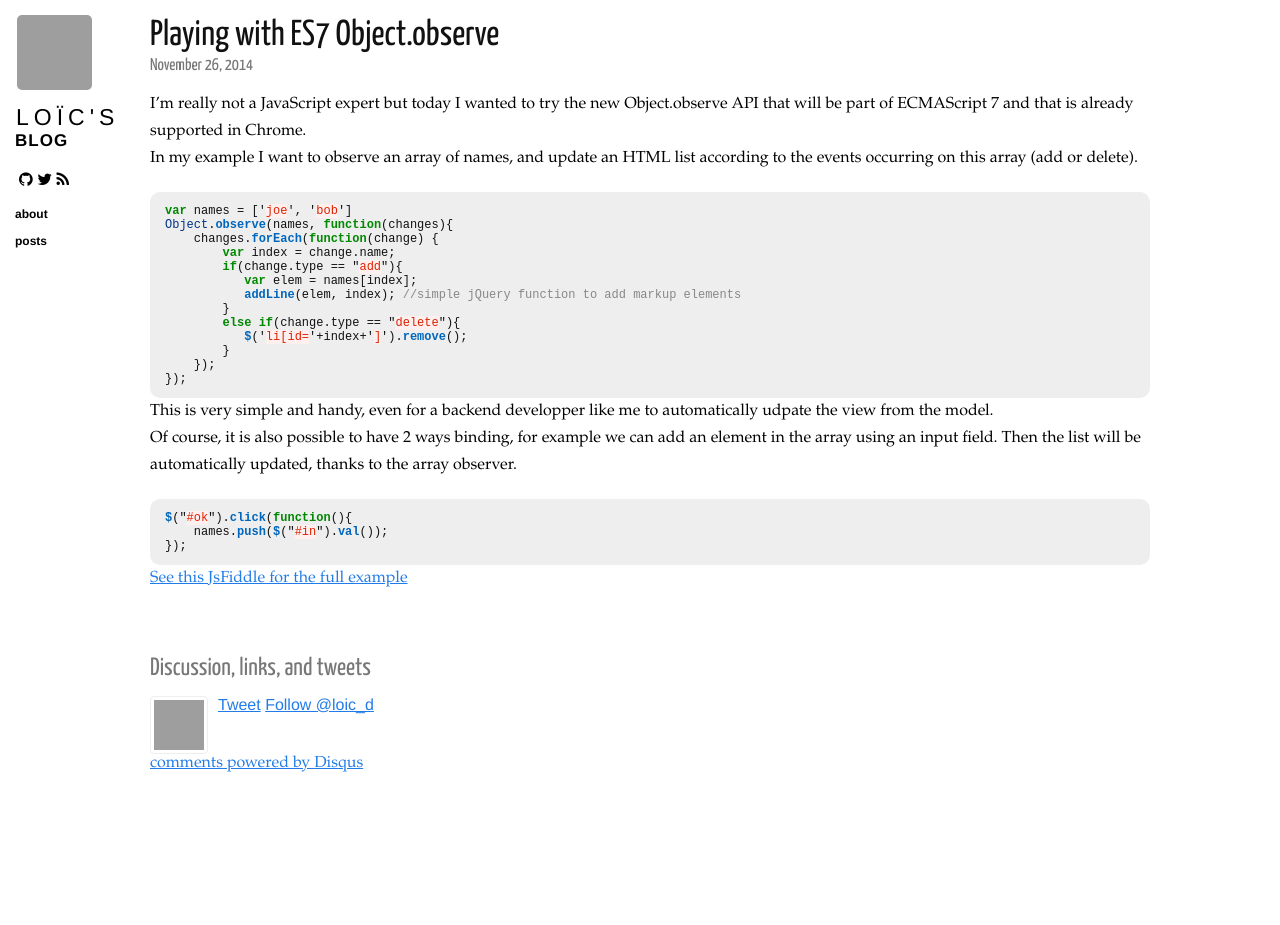
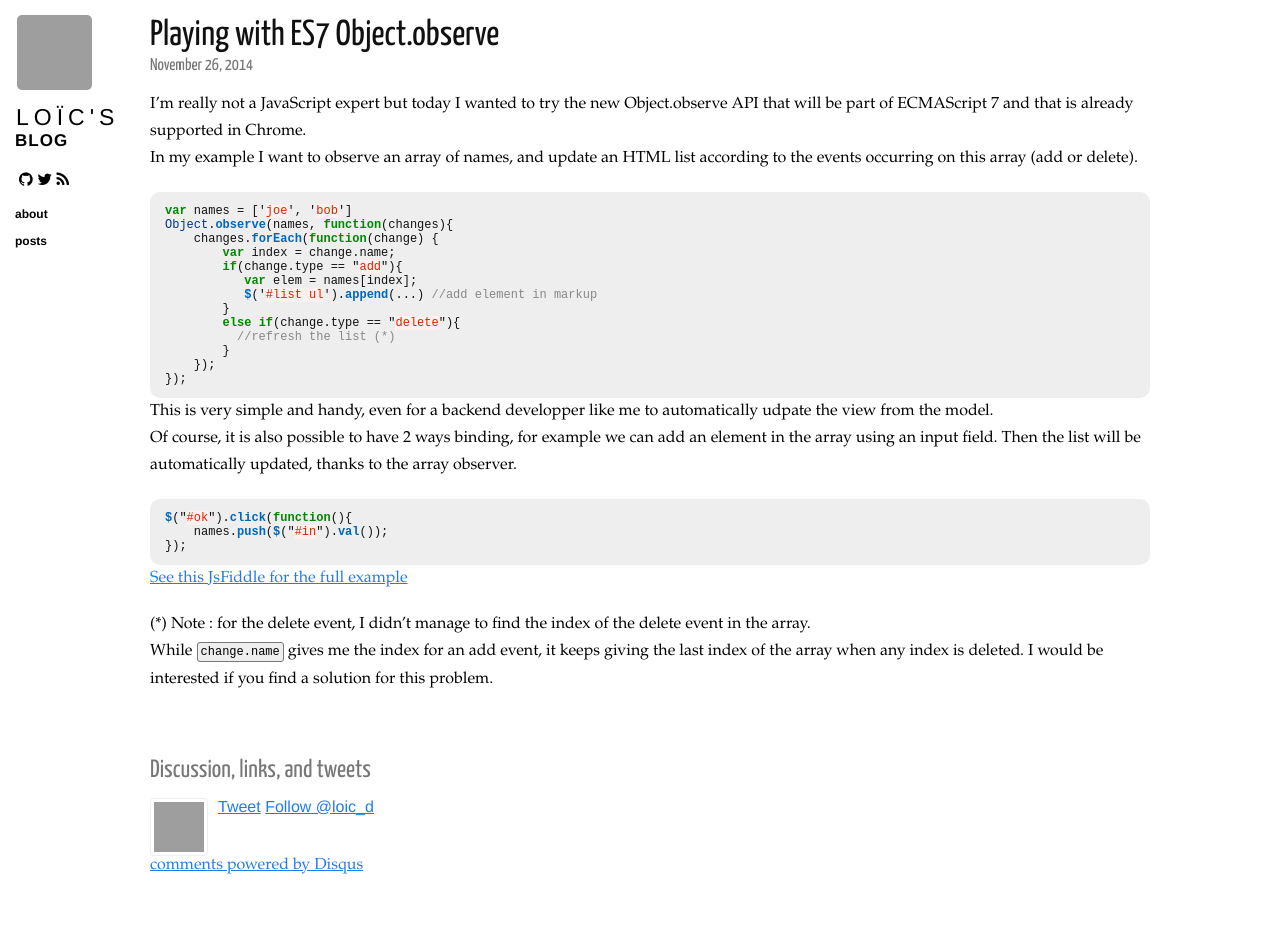
Before and after one commit to loicdescotte/loicdescotte.github.io, a Jekyll site: the page built from _posts/2014-11-26-es7-object-observe.md, in a window 1280 px wide. Built offline with Jekyll 4.4.1, drawn with Linux system fonts in a browser that asks for light colours; nearby versions of some CDN libraries; Markdown is read by kramdown in place of the engine named in the settings; comment, search, counter and statistics services are not loaded; before the commit the page ends 900 px from its top, so only the background shows below that; grey boxes are pictures that could not be loaded.

Commit message:
Update 2014-11-26-es7-object-observe.md

```diff
--- a/_posts/2014-11-26-es7-object-observe.md
+++ b/_posts/2014-11-26-es7-object-observe.md
@@ -17,10 +17,10 @@ Object.observe(names, function(changes){
         var index = change.name;
         if(change.type == "add"){
            var elem = names[index];
-           addLine(elem, index); //simple jQuery function to add markup elements
+           $('#list ul').append(...) //add element in markup
         }
         else if(change.type == "delete"){
-           $('li[id='+index+']').remove();
+          //refresh the list (*)
         }
     });
 });
@@ -36,3 +36,6 @@ $("#ok").click(function(){
 {% endhighlight %}
 
 [See this JsFiddle for the full example](http://jsfiddle.net/u52qvrfL/14/)
+
+(*) Note : for the delete event, I didn't manage to find the index of the delete event in the array.
+While `change.name` gives me the index for an add event, it keeps giving the last index of the array when any index is deleted. I would be interested if you find a solution for this problem.
```
